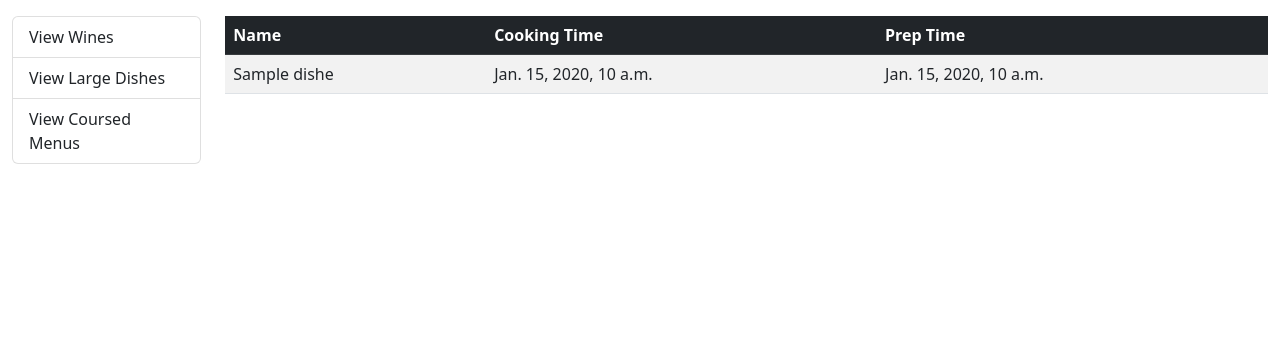
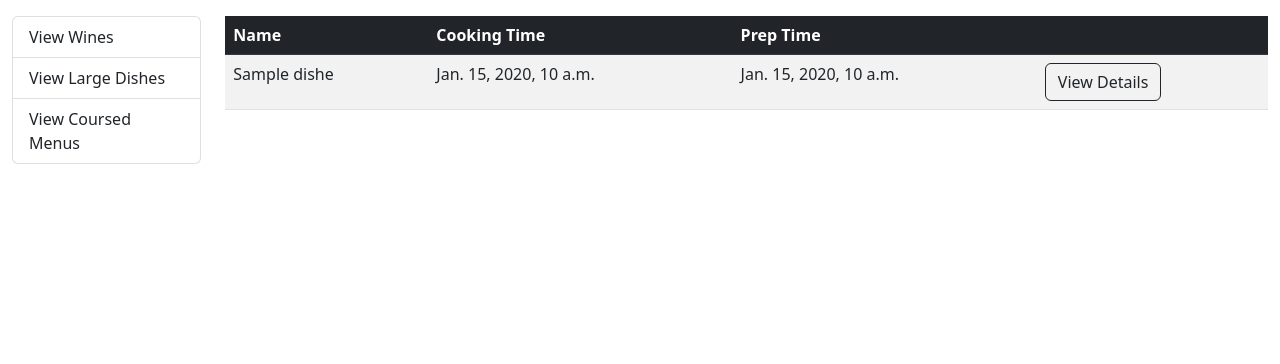
Before and after one commit to cdirectdev/MSYS22_M5E, a Django app: template tapasapp/templates/tapasapp/list.html in a window 1280 px wide. Shown: the part 56-420 px from the top of the page. Run offline with Django 3.2, Linux system fonts and the light colour scheme; the template is opened without the code that fills it: most values are stand-ins (such as "Sample title", 1, 10 or a date in 2020); some libraries are stand-ins or nearby versions.

Commit message:
added detail buttons

```diff
--- a/tapasapp/templates/tapasapp/list.html
+++ b/tapasapp/templates/tapasapp/list.html
@@ -11,6 +11,7 @@
                                 <th class="table-dark" scope="col"> Name </th>
                                 <th class="table-dark" scope="col"> Cooking Time </th>
                                 <th class="table-dark" scope="col"> Prep Time </th>
+                                <th class="table-dark" scope="col"> </th>
                             </tr>
                         </thead>
                         <tbody>
@@ -19,6 +20,7 @@
                                 <td> {{ d.name }} </td>
                                 <td> {{ d.prep_time }} </td>
                                 <td> {{ d.cook_time }} </td>
+                                <td> <a href="#" class="btn btn-outline-dark">View Details</a></td>
                             </tr>
                             {% endfor %}
                         </tbody>
```
